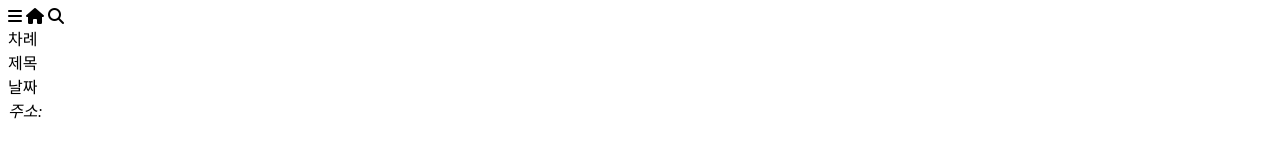
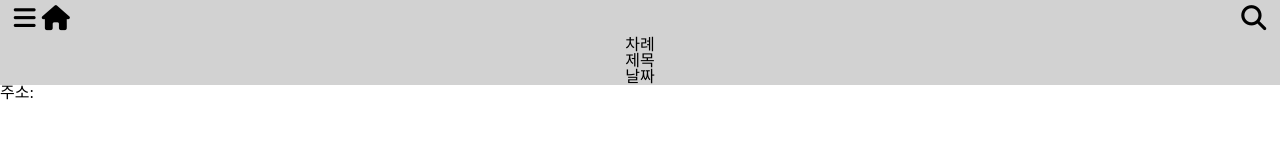
Before and after one commit to namtndus/html-css, a plain HTML site: page project1/index.html in a window 1280 px wide. Drawn offline with Linux system fonts and the light colour scheme.

Commit message:
header css

```diff
--- a/project1/index.html
+++ b/project1/index.html
@@ -8,6 +8,7 @@
       crossorigin="anonymous"
     ></script>
     <title>project1</title>
+    <link rel="stylesheet" href="style.css" />
   </head>
   <body>
     <header>
@@ -29,10 +30,10 @@
     <main>
       <section></section>
     </main>
-    <header>
+    <footer>
       <address>
         <span>주소:</span>
       </address>
-    </header>
+    </footer>
   </body>
 </html>
--- a/project1/style.css
+++ b/project1/style.css
@@ -1 +1,18 @@
 @import url(reset.css);
+nav {
+  display: flex;
+  justify-content: space-between;
+  padding: 5px 10px;
+  width: 98%;
+}
+i {
+  padding: 1px;
+  font-size: 25px;
+}
+header {
+  display: flex;
+  flex-direction: column;
+  justify-content: center;
+  align-items: center;
+  background-color: #d2d2d2;
+}
```
